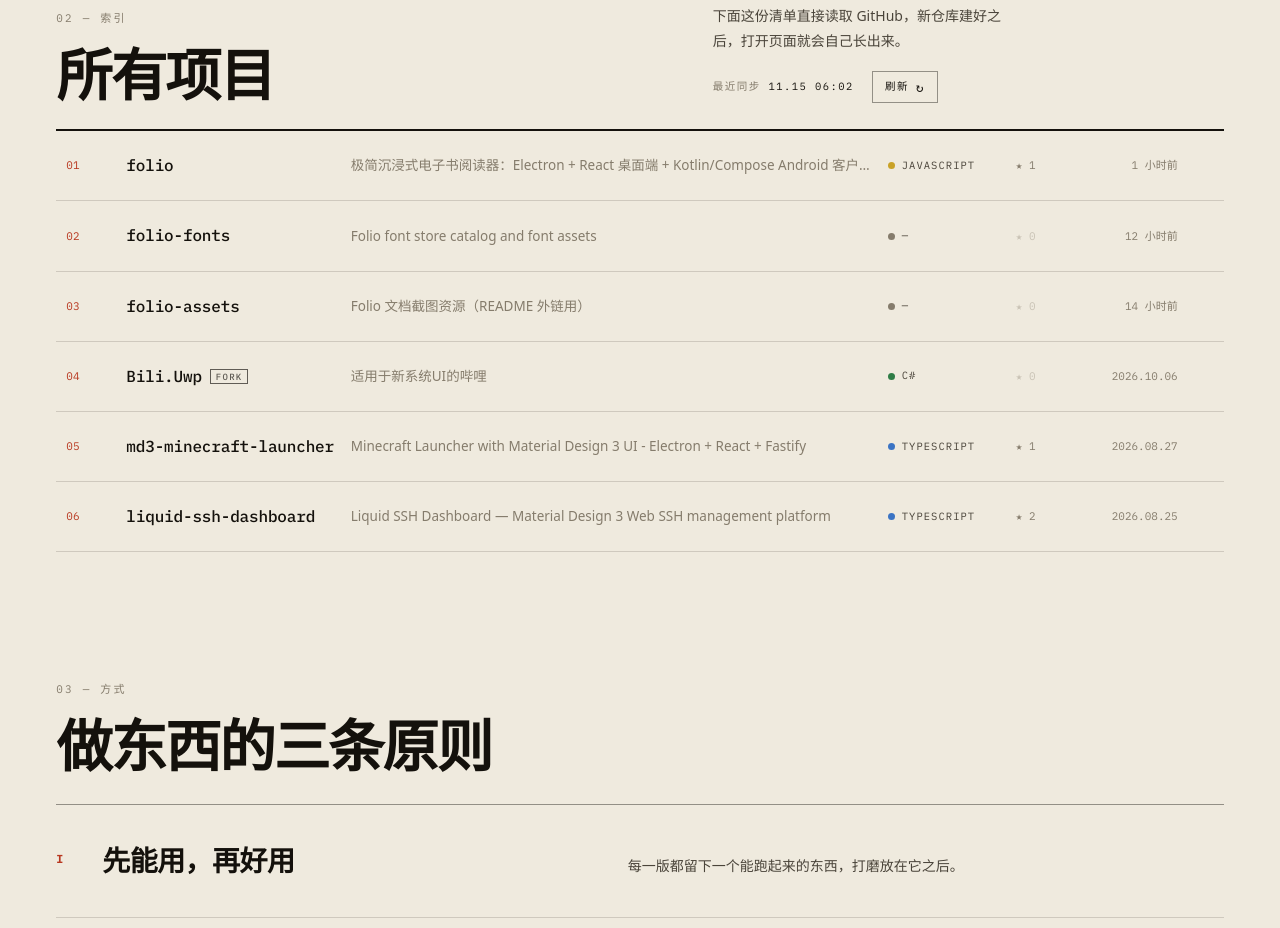
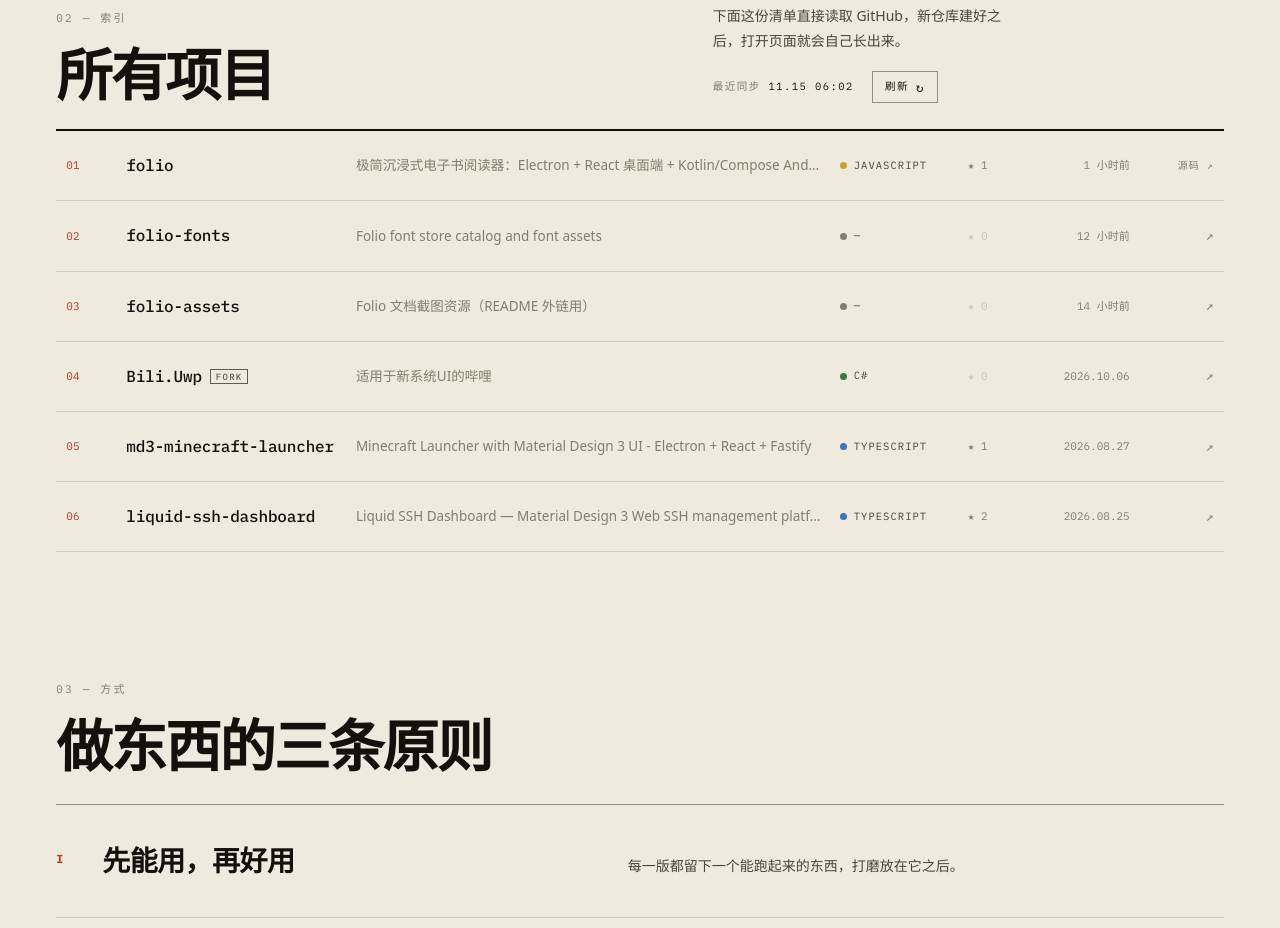
Before and after one commit to flulwh/flulwh.github.io, a plain HTML site: page index.html in a window 1280 px wide. Shown: the part 1695-2623 px from the top of the page. Drawn offline with Linux system fonts and the light colour scheme; no server answers.

Commit message:
feat: point each project row at its official site
folio 行主链接指向 https://flulwh.github.io/folio/，右侧另有源码入口；无独立官网的项目回落到 GitHub 仓库。项目名列宽放宽，避免长仓库名截断。

```diff
--- a/main.js
+++ b/main.js
@@ -22,6 +22,18 @@ const LANG_COLOR = {
   Dockerfile: "#3b74c4",
   Lua: "#2c5aa0",
 };
+
+// 已上线官网的项目；其余项目回落到 GitHub 仓库主页。
+const SITES = {
+  folio: "https://flulwh.github.io/folio/",
+};
+
+function siteOf(repo) {
+  if (SITES[repo.name]) return SITES[repo.name];
+  const homepage = (repo.homepage || "").trim();
+  if (homepage && homepage !== repo.html_url) return homepage;
+  return repo.html_url;
+}
 
 const $ = (sel, root = document) => root.querySelector(sel);
 const $$ = (sel, root = document) => Array.from(root.querySelectorAll(sel));
@@ -56,6 +68,7 @@ function normalizeRepos(list) {
       name: r.name,
       description: r.description || "",
       html_url: r.html_url,
+      homepage: r.homepage || "",
       language: r.language || "",
       stars: r.stargazers_count || 0,
       pushed_at: r.pushed_at || "",
@@ -99,33 +112,48 @@ function el(tag, className, text) {
 
 function buildRow(repo, index) {
   const li = el("li", "repo");
-  const link = el("a", "repo__link");
-  link.href = repo.html_url;
-  link.target = "_blank";
-  link.rel = "noopener";
+  const site = siteOf(repo);
+  const hasSite = site !== repo.html_url;
 
-  link.append(el("span", "repo__no", String(index + 1).padStart(2, "0")));
+  const main = el("a", "repo__main");
+  main.href = site;
+  main.target = "_blank";
+  main.rel = "noopener";
+  main.setAttribute("aria-label", `${repo.name} 的${hasSite ? "官网" : "仓库"}（新窗口打开）`);
+  li.append(main);
+
+  li.append(el("span", "repo__no", String(index + 1).padStart(2, "0")));
 
   const name = el("span", "repo__name");
   name.append(document.createTextNode(repo.name));
   if (repo.fork) name.append(el("span", "repo__tag", "fork"));
   else if (repo.archived) name.append(el("span", "repo__tag", "archived"));
-  link.append(name);
+  li.append(name);
 
-  link.append(el("span", "repo__desc", repo.description || "暂无描述"));
+  li.append(el("span", "repo__desc", repo.description || "暂无描述"));
 
   const lang = el("span", "repo__lang");
   const dot = el("i", "lang-dot");
   dot.style.background = LANG_COLOR[repo.language] || "var(--ink-3)";
   lang.append(dot, document.createTextNode(repo.language || "—"));
-  link.append(lang);
+  li.append(lang);
 
   const stars = el("span", "repo__stars" + (repo.stars ? "" : " is-empty"), `★ ${repo.stars}`);
-  link.append(stars);
+  li.append(stars);
 
-  link.append(el("span", "repo__time", relativeTime(repo.pushed_at)));
-  link.append(el("span", "repo__arr", "↗"));
-  li.append(link);
+  li.append(el("span", "repo__time", relativeTime(repo.pushed_at)));
+
+  if (hasSite) {
+    const src = el("a", "repo__src", "源码 ↗");
+    src.href = repo.html_url;
+    src.target = "_blank";
+    src.rel = "noopener";
+    src.setAttribute("aria-label", `${repo.name} 的 GitHub 仓库`);
+    li.append(src);
+  } else {
+    li.append(el("span", "repo__lead", "↗"));
+  }
+
   return li;
 }
 
--- a/styles.css
+++ b/styles.css
@@ -472,18 +472,18 @@ b { font-weight: 500; }
 @keyframes spin { to { transform: rotate(360deg); } }
 
 .repos { border-top: 2px solid var(--ink); }
-.repo { border-bottom: 1px solid var(--rule); }
-.repo__link {
+.repo {
   position: relative;
   display: grid;
-  grid-template-columns: 44px minmax(140px, 1fr) minmax(0, 2.5fr) 112px 58px 88px 20px;
+  grid-template-columns: 44px minmax(180px, 1.05fr) minmax(0, 2.3fr) 112px 58px 88px 68px;
   align-items: center;
   gap: 16px;
   padding: 21px 10px;
+  border-bottom: 1px solid var(--rule);
   transition: color 0.4s;
   isolation: isolate;
 }
-.repo__link::before {
+.repo::before {
   content: "";
   position: absolute;
   inset: 0;
@@ -493,14 +493,43 @@ b { font-weight: 500; }
   transform-origin: left center;
   transition: transform 0.55s var(--ease);
 }
-.repo__link:hover, .repo__link:focus-visible { color: var(--paper); }
-.repo__link:hover::before, .repo__link:focus-visible::before { transform: scaleX(1); }
-.repo__link:hover .repo__no { color: var(--red-soft); }
-.repo__link:hover .repo__desc,
-.repo__link:hover .repo__time,
-.repo__link:hover .repo__stars { color: rgba(239, 234, 222, 0.72); }
-.repo__link:hover .repo__arr { opacity: 1; transform: none; }
-.repo__link:hover .lang-dot { box-shadow: 0 0 0 3px rgba(239, 234, 222, 0.14); }
+.repo:hover, .repo:focus-within { color: var(--paper); }
+.repo:hover::before, .repo:focus-within::before { transform: scaleX(1); }
+.repo:hover .repo__no { color: var(--red-soft); }
+.repo:hover .repo__desc,
+.repo:hover .repo__time,
+.repo:hover .repo__stars,
+.repo:hover .repo__src { color: rgba(239, 234, 222, 0.72); }
+.repo:hover .lang-dot { box-shadow: 0 0 0 3px rgba(239, 234, 222, 0.14); }
+
+.repo__main {
+  position: absolute;
+  inset: 0;
+  z-index: 1;
+  font-size: 0;
+}
+.repo__main:focus-visible { outline-offset: -2px; }
+.repo__src {
+  position: relative;
+  z-index: 2;
+  justify-self: end;
+  padding: 2px 0;
+  font-family: var(--mono);
+  font-size: 10px;
+  letter-spacing: 0.1em;
+  text-transform: uppercase;
+  color: var(--ink-3);
+  border-bottom: 1px solid transparent;
+  white-space: nowrap;
+  transition: color 0.3s, border-color 0.3s;
+}
+.repo__src:hover { color: var(--paper); border-color: currentColor; }
+.repo__lead {
+  font-family: var(--mono);
+  font-size: 13px;
+  color: var(--ink-3);
+  text-align: right;
+}
 
 .repo__no {
   font-family: var(--mono);
@@ -568,15 +597,7 @@ b { font-weight: 500; }
   text-align: right;
   transition: color 0.3s;
 }
-.repo__arr {
-  font-size: 14px;
-  opacity: 0;
-  transform: translateX(-6px);
-  transition: opacity 0.3s, transform 0.35s var(--ease);
-}
-
-.repo--skeleton .repo__link { pointer-events: none; }
-.repo--skeleton { border-bottom: 1px solid var(--rule); padding: 21px 10px; display: grid; gap: 14px; }
+.repo.repo--skeleton { border-bottom: 1px solid var(--rule); padding: 21px 10px; display: grid; grid-template-columns: 1fr; gap: 14px; }
 .repo--skeleton span {
   display: block;
   height: 12px;
@@ -784,7 +805,7 @@ b { font-weight: 500; }
   .hero__plate { width: min(58vw, 560px); opacity: 0.98; }
   .feature__body { grid-column: 1 / span 5; }
   .feature__plate { grid-column: 6 / span 7; }
-  .repo__link { grid-template-columns: 38px minmax(120px, 1fr) minmax(0, 1.9fr) 96px 50px 78px 16px; gap: 12px; }
+  .repo { grid-template-columns: 38px minmax(170px, 1fr) minmax(0, 1.75fr) 96px 50px 78px 62px; gap: 12px; }
 }
 
 @media (max-width: 860px) {
@@ -817,25 +838,27 @@ b { font-weight: 500; }
 
   .index__head { grid-template-columns: 1fr; gap: 20px; align-items: start; }
 
-  .repo__link {
+  .repo {
     grid-template-columns: 34px minmax(0, 1fr) auto;
     grid-template-areas:
-      "no name arr"
+      "no name src"
       ". desc desc"
       ". lang time";
     row-gap: 6px;
     padding: 18px 8px;
   }
+  .repo::before { display: none; }
   .repo__no { grid-area: no; }
   .repo__name { grid-area: name; }
   .repo__desc { grid-area: desc; white-space: normal; }
-  .repo__arr { grid-area: arr; opacity: 0.5; transform: none; }
+  .repo__src { grid-area: src; }
   .repo__lang { grid-area: lang; }
   .repo__stars { display: none; }
   .repo__time { grid-area: time; justify-self: end; }
-  .repo__link::before { display: none; }
-  .repo__link:hover { color: var(--ink); }
-  .repo__link:active { background: rgba(20, 17, 12, 0.04); }
+  .repo:hover, .repo:focus-within { color: var(--ink); }
+  .repo:hover .repo__desc,
+  .repo:hover .repo__time,
+  .repo:hover .repo__src { color: var(--ink-3); }
 
   .tenets > div {
     grid-template-columns: 1fr;
```
